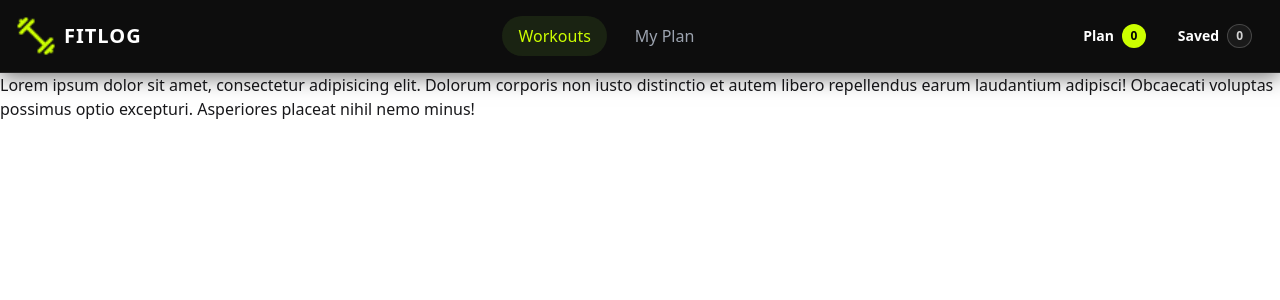
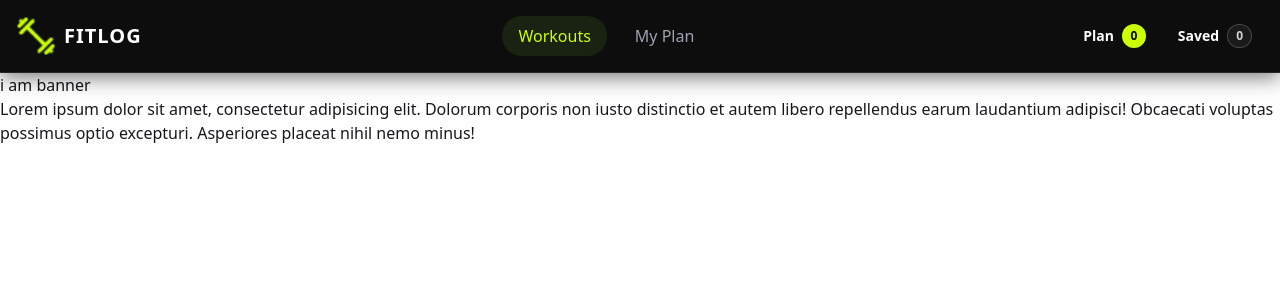
Before and after one commit to Mostafijur8/fit-log, a Next.js app: page / in a window 1280 px wide. Shown: the top 300 px of the page. Built offline with nearby package versions, Linux system fonts and the light colour scheme.

Commit message:
Add Banner component and integrate it into the Home page

```diff
--- a/src/app/page.tsx
+++ b/src/app/page.tsx
@@ -1,9 +1,10 @@
+import Banner from "@/components/home/Banner";
 import Image from "next/image";
 
 export default function Home() {
   return (
     <div>
-
+      <Banner/>
     </div>
   );
 }
--- /dev/null
+++ b/src/components/home/Banner.tsx
@@ -0,0 +1,11 @@
+import React from 'react';
+
+const Banner = () => {
+    return (
+        <div>
+            i am banner
+        </div>
+    );
+};
+
+export default Banner;
--- a/src/components/layout/Navbar.tsx
+++ b/src/components/layout/Navbar.tsx
@@ -10,15 +10,18 @@ const Navbar = () => {
     <div className="sticky top-0 z-50 border-b border-white/10 bg-black/95 shadow-[0_4px_20px_rgba(0,0,0,0.55)] backdrop-blur-md">
       <nav className="container mx-auto flex items-center justify-between gap-2 px-3 py-3 sm:px-4 sm:py-4">
         {/* Logo */}
-        <div className="flex shrink-0 items-center gap-1.5 font-bold text-white sm:gap-2">
+
+        <Link
+          href="/"
+          className="flex shrink-0 items-center gap-1.5 font-bold text-white sm:gap-2"
+        >
           <img
             src="/images/logo/logo.png"
             alt="FITLOG logo"
             className="h-8 w-8 object-contain sm:h-10 sm:w-10"
           />
-
           <p className="text-base tracking-wider sm:text-xl">FITLOG</p>
-        </div>
+        </Link>
 
         {/* Navigation */}
         <div className="flex items-center gap-1 sm:gap-3">
```
